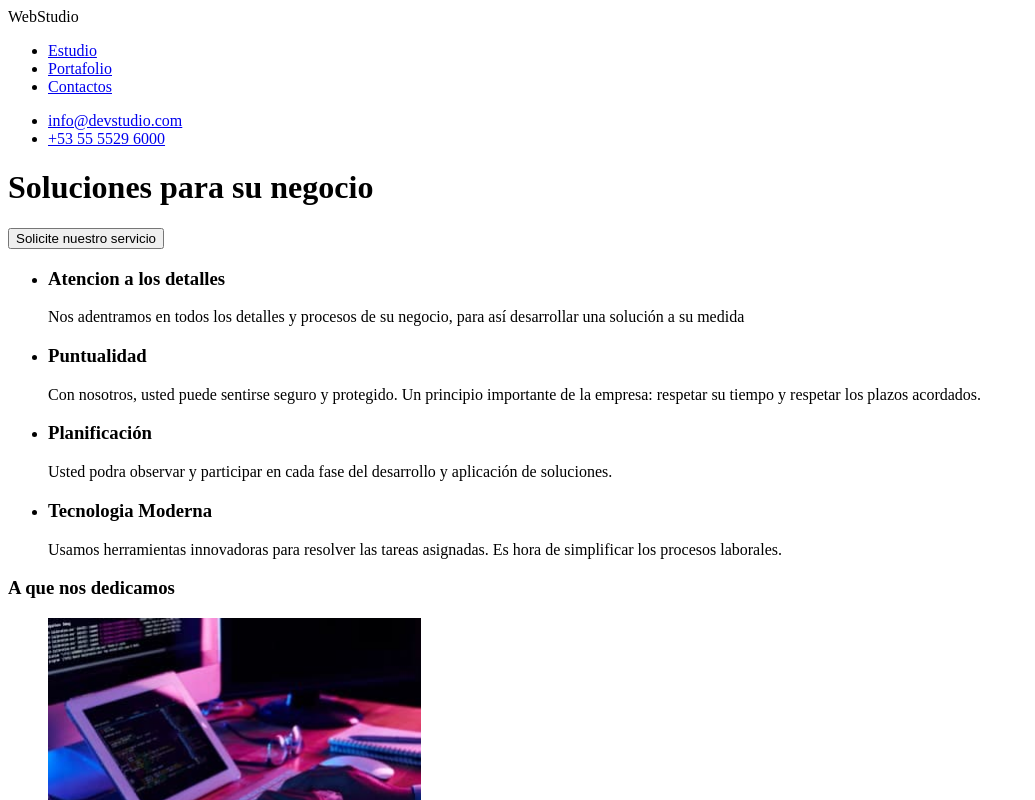
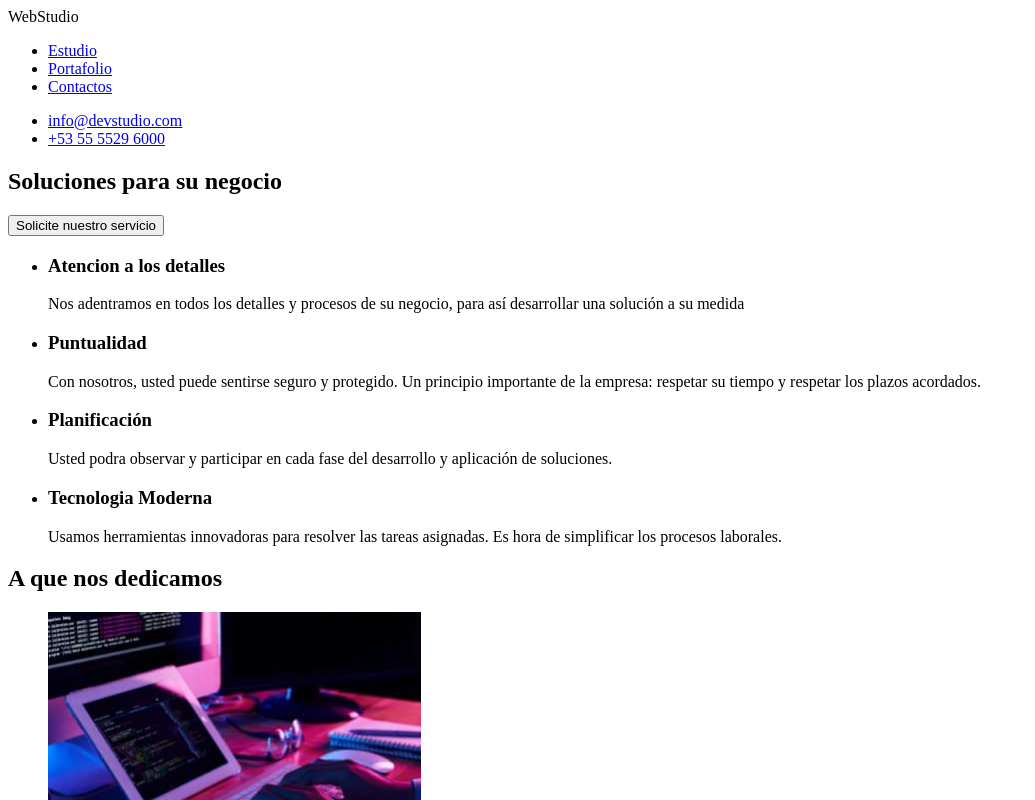
Before and after one commit to Androogs/goit-markup-hw-1, a plain HTML site: page index.html in a window 1280 px wide. Shown: the top 800 px of the page, without its empty margins (0-1035 px from the left). Drawn offline with Linux system fonts and the light colour scheme.

Commit message:
Update index.html
Realizo las siguientes correciones que solicito el profesor.
1. La lista de los contactos debe estar fuera de la etiqueta <nav>.
2. El main debe tener 4 secciones.
3. Los titulos "A que nos dedicamos" y "Nuestro equipo" son el <h2>.

```diff
--- a/index.html
+++ b/index.html
@@ -14,15 +14,17 @@
                 <li><a href="#">Portafolio</a></li>
                 <li><a href="#">Contactos</a></li>
             </ul>
+        </nav>
             <ul>
                 <li><a href="email:info@devstudio.com">info@devstudio.com</a></li>
                 <li><a href="tel:+53 55 5529 6000">+53 55 5529 6000</a></li>
             </ul>
-        </nav>
     </header>
     <main>
-        <h1>Soluciones para su negocio</h1>
-        <button type="button">Solicite nuestro servicio</button>
+        <section id="main__principal">
+            <h1>Soluciones para su negocio</h1>
+            <button type="button">Solicite nuestro servicio</button>
+        </section>
     <section id="main__offer">
         <ul>
             <li>
@@ -44,7 +46,7 @@
         </ul>
     </section>
     <section id="main__service">
-        <h3>A que nos dedicamos</h3>
+        <h2>A que nos dedicamos</h2>
         <ul>
             <li>
                 <img src="images/imagenservicio1.jpg" width="373" height="323">
@@ -58,7 +60,7 @@
         </ul>
     </section>
     <section id="main__team">
-        <h3>Nuestro equipo</h3>
+        <h2>Nuestro equipo</h2>
         <ul>
             <li>
                 <img src="images/imagenpersona1.jpg" width="270" height="260" alt="Imagen integrante equipo">
```
